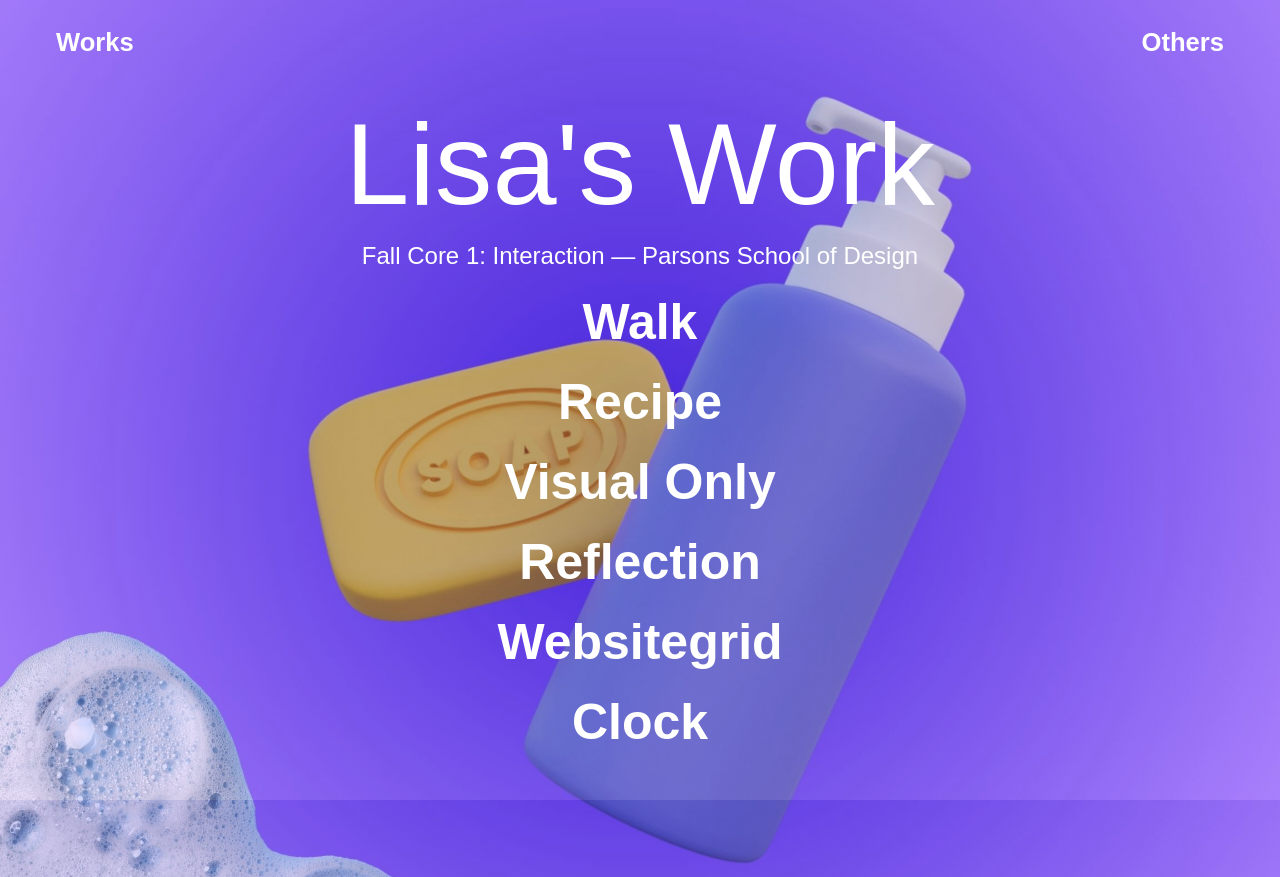
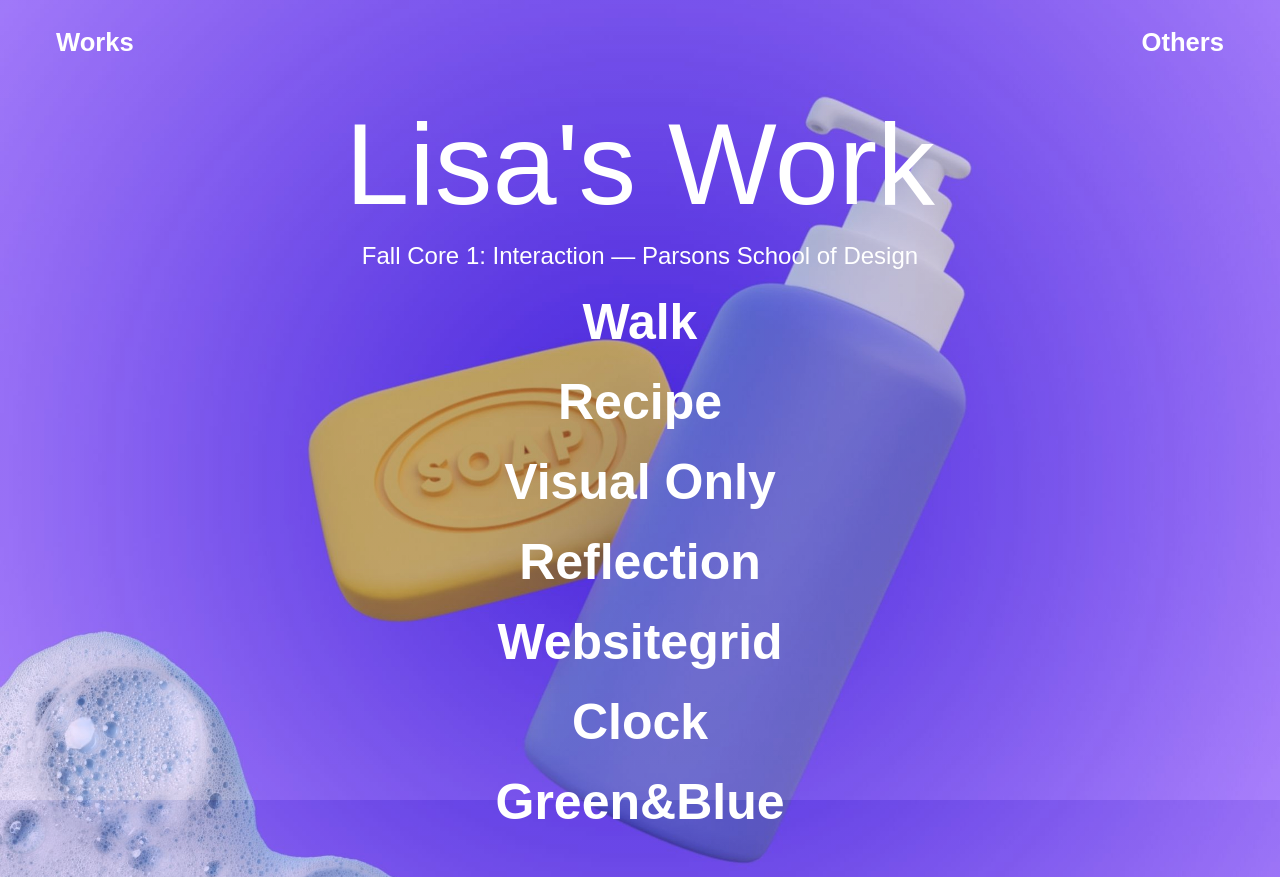
Before and after one commit to Rosemarykiss/liuz109.github.io, a plain HTML site: page index.html in a window 1280 px wide. Drawn offline with Linux system fonts and the light colour scheme; a web font is replaced by a local one.

Commit message:
Update index.html

```diff
--- a/index.html
+++ b/index.html
@@ -34,6 +34,7 @@
   <a href="projects/reflection/index.html">Reflection</a>
   <a href="projects/websitegrid/index.html">Websitegrid</a>
   <a href="projects/clock/index.html">Clock</a>
+  <a href="projects/green&blue/index.html">Green&Blue</a>
 </div>
 
 <nav class="top-nav">
@@ -46,6 +47,7 @@
       <a href="projects/visual/index.html">Visual Only</a>
       <a href="projects/websitegrid/index.html">Websitegrid</a>
       <a href="projects/clock/index.html">Clock</a>
+      <a href="projects/green&blue/index.html">Green&Blue</a>
     </div>
   </div>
 
```
